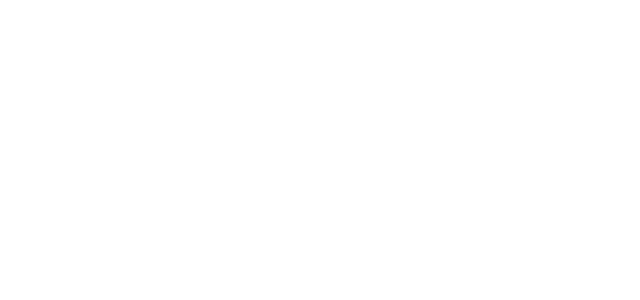
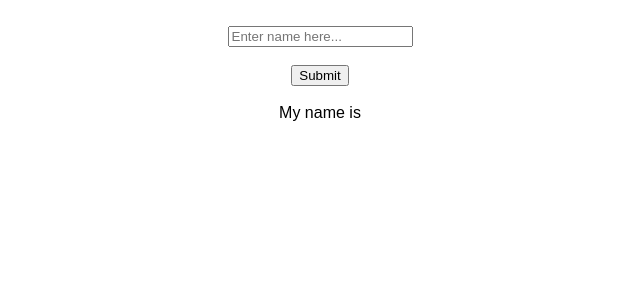
Before and after one commit to arif034/8thMay2022-practise, a React (Create React App) app: page / in a window 1280 px wide. Shown: the top 300 px of the page, without its empty margins (320-960 px from the left). Built offline with nearby package versions, Linux system fonts and the light colour scheme.

Commit message:
both parent to child props transfer and child to parent props transfer in one code both parent to child props transfer and child to parent props transfer in one code

```diff
--- a/src/components/Child.js
+++ b/src/components/Child.js
@@ -1,5 +1,19 @@
 import { Component } from "react";
 
-class Child extends Component {}
-
+class Child extends Component {
+  render(props) {
+    return (
+      <div>
+        <br />
+        <button
+          onClick={() => {
+            this.props.updateName(this.props.name);
+          }}
+        >
+          Submit
+        </button>
+      </div>
+    );
+  }
+}
 export default Child;
--- a/src/components/Parent.js
+++ b/src/components/Parent.js
@@ -1,8 +1,43 @@
 import { Component } from "react";
+import Child from "./Child.js";
+class Parent extends Component {
+  constructor(props) {
+    super(props);
+    this.state = {
+      name: "",
+      tempName: ""
+    };
+  }
 
-class Parent extends Component {
+  updateName = (name) => {
+    this.setState(() => {
+      return { name: name };
+    });
+  };
+
+  updateTempName = (event) => {
+    this.setState(() => {
+      return {
+        tempName: event.target.value
+      };
+    });
+  };
+
   render() {
-    return <div></div>;
+    return (
+      <div>
+        <br />
+        <input
+          type="text"
+          placeholder="Enter name here..."
+          onChange={this.updateTempName}
+          value={this.state.tempName}
+        />
+        <Child name={this.state.tempName} updateName={this.updateName} />
+        <br />
+        My name is {this.state.name}
+      </div>
+    );
   }
 }
 export default Parent;
```
